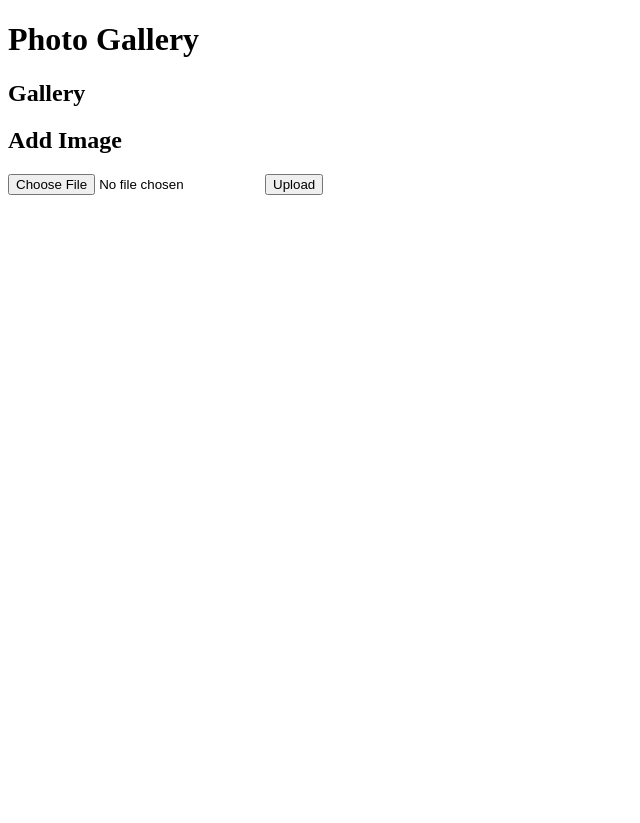
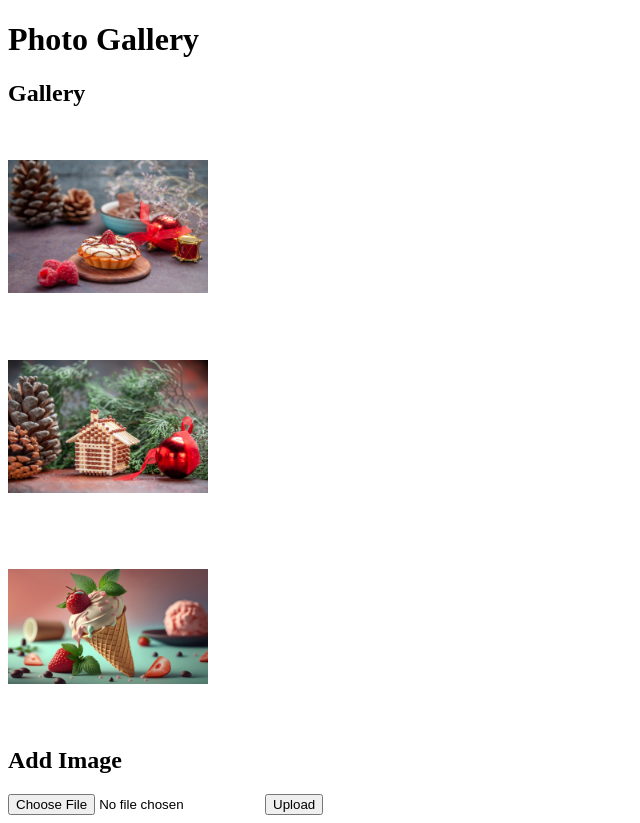
Before and after one commit to elgrenka/test-sozdavatel, a PHP site: page /gallery.php in a window 1280 px wide. Shown: the whole page, without its empty margins (0-640 px from the left). Before the commit the page ends 195 px from the top, so only its background shows below. Run offline with PHP 8.4, Linux system fonts and the light colour scheme; data that the repository does not hold is empty.

Commit message:
working code

```diff
--- a/gallery.php
+++ b/gallery.php
@@ -1,16 +1,16 @@
 <?php
-$galleryPath = 'images/'; // Путь к папке галереи
-$allowedExtensions = ['jpg', 'jpeg', 'png', 'gif']; // Разрешенные расширения файлов
+$galleryPath = 'images/';
+$allowedExtensions = ['jpg', 'jpeg', 'png', 'gif'];
 
 // Функция для проверки расширения файла
-function isValidExtension($filename) {
+function isValidExtension($filename): bool {
     $extension = strtolower(pathinfo($filename, PATHINFO_EXTENSION));
     global $allowedExtensions;
     return in_array($extension, $allowedExtensions);
 }
 
 // Функция для чтения файлов из папки галереи и отбора изображений
-function getImagesFromGallery() {
+function getImagesFromGallery(): array {
     global $galleryPath;
     $images = [];
     $files = scandir($galleryPath);
@@ -49,17 +49,24 @@ if ($_SERVER['REQUEST_METHOD'] === 'POST' && isset($_FILES['image'])) {
 <!DOCTYPE html>
 <html lang="en">
 <head>
+    <meta charset="UTF-8">
+    <meta http-equiv="X-UA-Compatible" content="IE=edge">
+    <meta name="viewport" content="width=device-width, initial-scale=1.0">
     <title>Photo Gallery</title>
+    <link rel="stylesheet" href="style.css">
 </head>
 <body>
 <h1>Photo Gallery</h1>
 
 <h2>Gallery</h2>
+
 <?php
 // Вывод изображений из галереи
 $images = getImagesFromGallery();
 foreach ($images as $image) {
-    echo '<img src="' . $image . '" width="200" height="200" alt="Image">';
+    echo '<div class="image-container">';
+    echo "<img src='$image' alt='Image'>";
+    echo '</div>';
 }
 ?>
 
@@ -70,10 +77,10 @@ foreach ($images as $image) {
 </form>
 
 <?php
-// Вывод ошибки, если есть
 if (isset($error)) {
     echo '<p>Error: ' . $error . '</p>';
 }
 ?>
+
 </body>
 </html>
--- /dev/null
+++ b/style.css
@@ -0,0 +1,11 @@
+.image-container {
+  width: 200px;
+  height: 200px;
+  overflow: hidden;
+}
+
+.image-container img {
+  width: 100%;
+  height: 100%;
+  object-fit: contain;
+}
```
Also changed, not shown: images/front-view-little-creamy-cake-dessert-for-tea-on-dark-background-pie-biscuit-sweet-dessert-cookie-cake.jpg (added), images/front-view-matchstick-house-xmas-tree-ball-toy-pine-tree-branch-with-pinecone-new-year-photo.jpg (added), images/summer-gourmet-dessert-fresh-strawberry-ice-cream-sundae-generative-ai.jpg (added).
